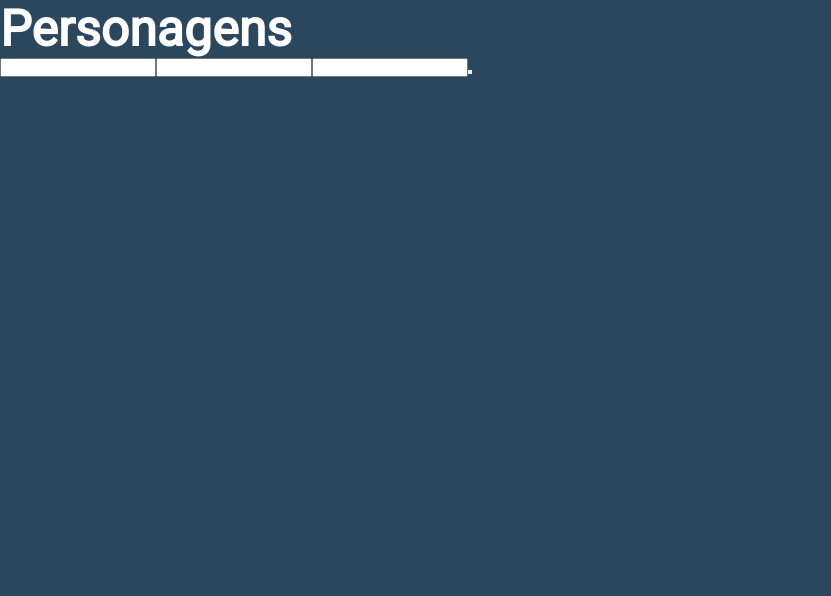
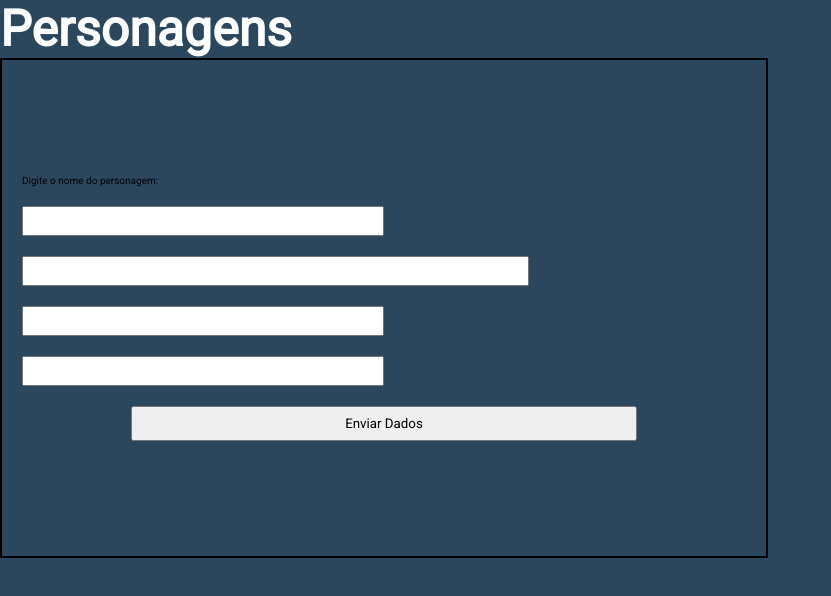
Before and after one commit to Evertunes/Checkpoint_Front, a plain HTML site: page index.html in a window 1280 px wide. Shown: the whole page, without its empty margins (0-831 px from the left). Drawn offline with Linux system fonts and the light colour scheme.

Commit message:
ajuste de funcionamento

```diff
--- a/scripts/script.js
+++ b/scripts/script.js
@@ -1,10 +1,19 @@
 let formulario = document.createElement('form');
+formulario.classList.toggle('formulario');
+let lbltitulo = document.createTextNode("Digite o nome do personagem: ");
+formulario.appendChild(lbltitulo);
 let titulo = document.createElement('input');
+titulo.classList.toggle('titulo');
 let descricao = document.createElement('input');
-let link = document.createElement('img');
+descricao.classList.toggle('descricao');
+let link = document.createElement('input');
+link.classList.toggle('link');
 let botao = document.createElement('button');
+botao.classList.toggle('botao');
+let lbl = document.createTextNode("Enviar Dados");
+botao.appendChild(lbl);
 let sabre = document.createElement('input');
-
+sabre.classList.toggle('sabre');
 document.body.appendChild(formulario)
 
 formulario.id = 'forms';
@@ -31,21 +40,27 @@ formulario.appendChild(botao);
 botao.id = 'but';
 document.getElementById('but');
 
+let card = document.createElement('section');
+card.id = 'cards'
+document.body.appendChild(card);
 
-botao.addEventListener("click",function criarform2(){
+formulario.addEventListener("submit", (evento) => {
 
-    let card = document.createElement('div');
-    let tituloCard = document.createElement('div', () => document.getElementById("titulof").value);
-    let imagem = document.createElement('div', () => document.getElementById("lk").value);
-    let descricaoCard = document.createElement('div', () => document.getElementById("desc").value);
+evento.preventDefault()
 
-    document.body.appendChild(card);
-    card.id = 'card1';
-    card.appendChild(tituloCard);
-    card.appendChild(imagem);
-    card.appendChild(descricaoCard);
-},
-);
+    console.log("formulario enviado");
+
+    let tituloCard = `
+    <img src="${link.value}"/>
+    <span>"${titulo.value}"</span>
+    <span>"${descricao.value}"</span>
+    <span>"${sabre.value}"</span>
+    `
+    document.getElementById("cards").innerHTML += tituloCard;
+
+    event.preventDefault()
+
+});
 
 /*botao.addEventListener('submit',function criar1(){
     console.log("Formulario Criado");
--- a/styles/main.css
+++ b/styles/main.css
@@ -32,6 +32,42 @@ font-size: 5rem;
 color: var(--corPrincipal);
 }
 
+.titulo{
+  width: 50%;
+  height:30px;
+}
+
+.descricao{
+  width: 70%;
+  height: 30px;
+}
+
+.link{
+  width: 50%;
+  height: 30px;
+}
+
+.sabre{
+  width: 50%;
+  height: 30px;
+}
+
+#but{
+  align-self: center;
+  width: 70%;
+  height: 35px;
+}
+
+.formulario{
+  justify-content: center;
+  padding: 20px;
+  gap: 20px;
+  border: solid black 2px;
+  width: 60%;
+  height: 500px;
+  display: flex;
+  flex-direction: column;
+}
 
 
 
```
